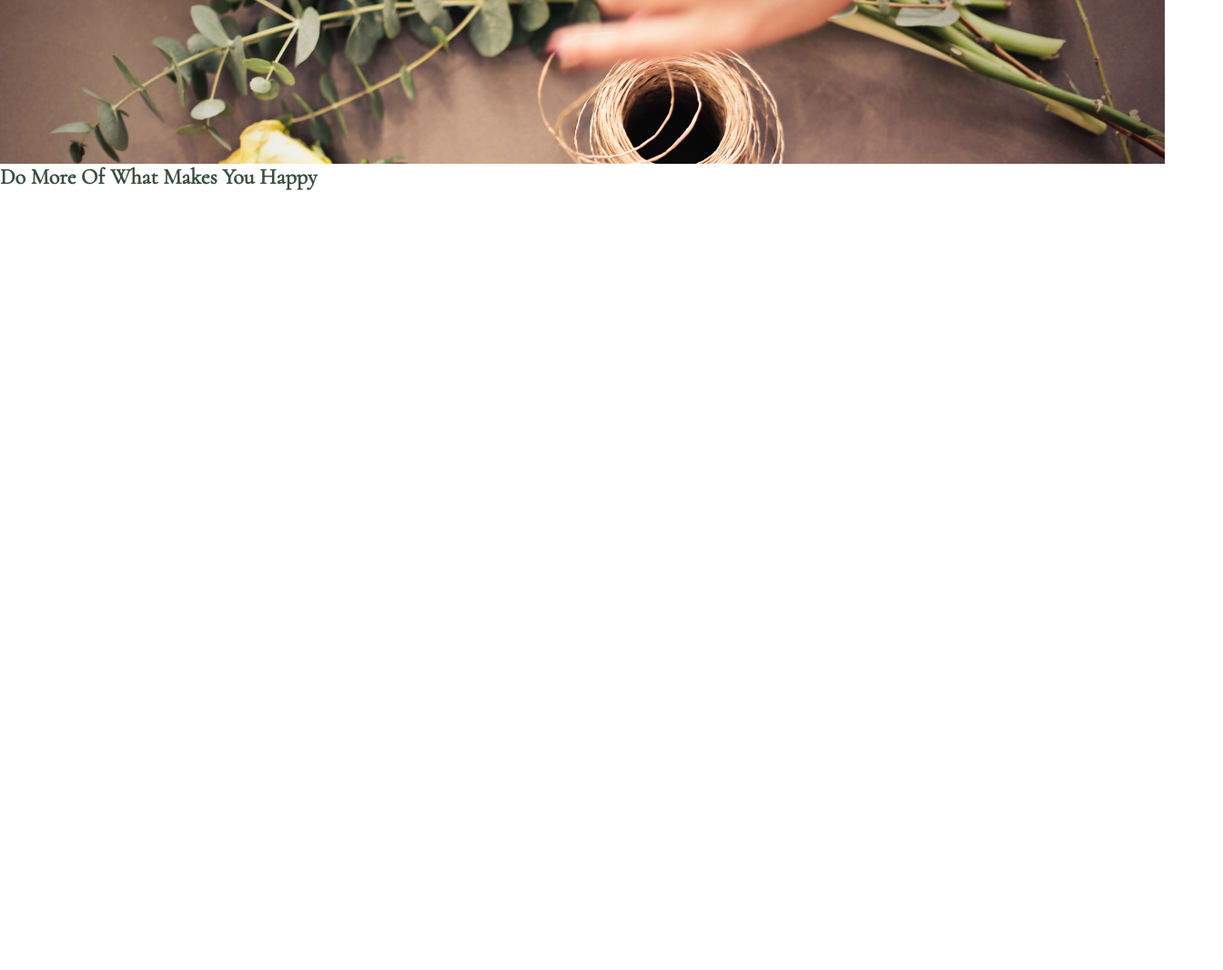
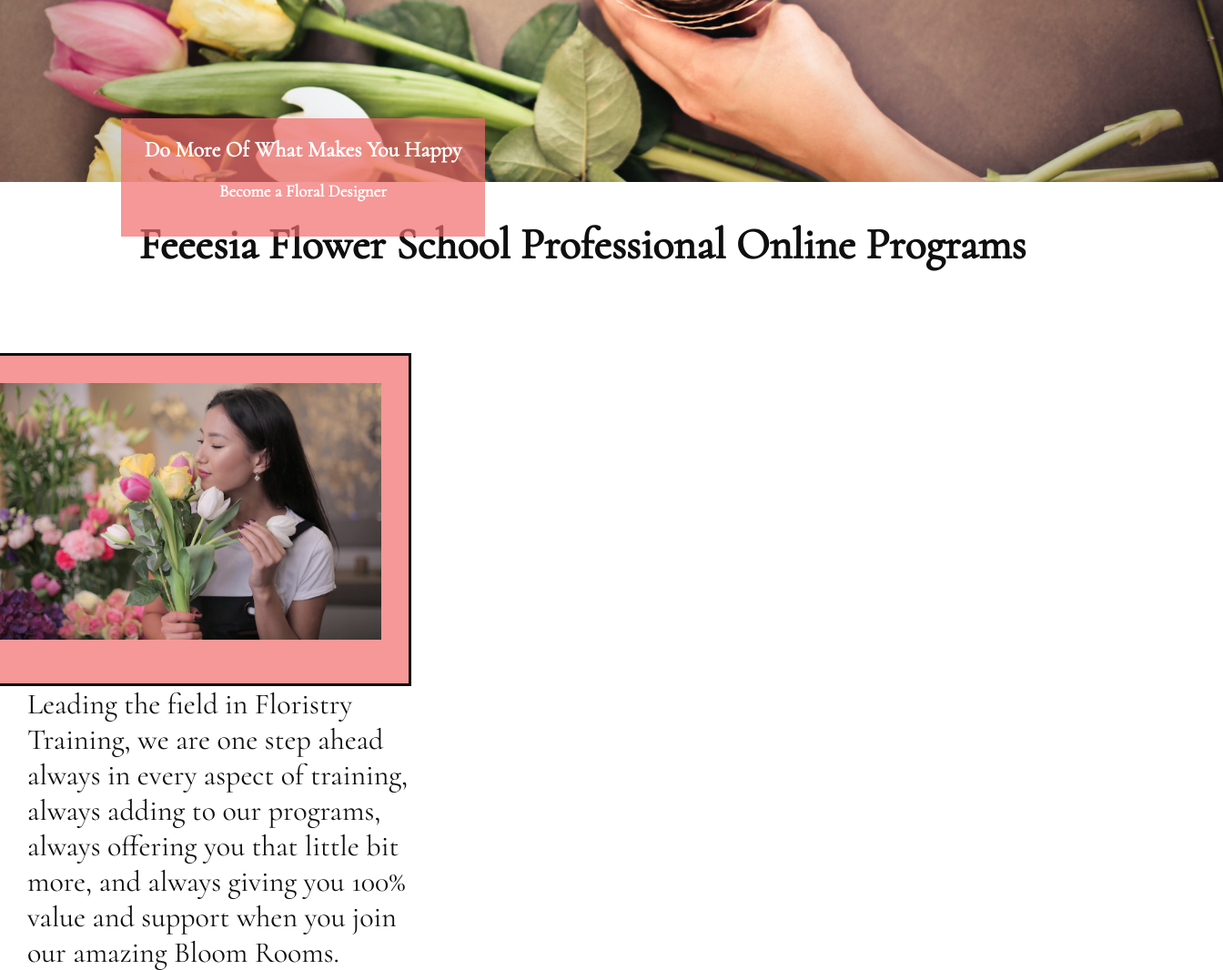
Before and after one commit to ankasendo/Freesia-Floral-Design-School-, a plain HTML site: page index.html in a window 1280 px wide. Shown: the part 340-1406 px from the top of the page at 91% size, 1344 px wide, since content can reach past the window. Before the commit the page ends 800 px from the top, so only its background shows below. Drawn offline with Linux system fonts and the light colour scheme.

Commit message:
Add three sections in body field

```diff
--- a/assets/css/style.css
+++ b/assets/css/style.css
@@ -20,7 +20,7 @@ body {
     float: left;
     font-size: 260%;
     margin-left: 20px;
-    line-height: 120px;
+    line-height: 110px;
     color: #0F0F0FFF;
 }
 
@@ -29,7 +29,7 @@ body {
 }
 
 #menu {
-    font-size: 100%;
+    font-size: 110%;
     letter-spacing: 2px;
 }
 
@@ -61,11 +61,19 @@ body {
     height: 400px;
     width: 100%;
     background-size: cover;
+    line-height: 320px;
     overflow: hidden;
-    line-height: 320px;
+    background-position-x: center;
+    background-position-y: center;
+    background-repeat: no-repeat;
+
+    /* animation zoom effect*/
+    animation-name: zoom-in;
+    animation-duration: 3s;
+    animation-fill-mode: forwards;
 }
 
-@keyframes cover-text {
+@keyframes zoom-in {
     from {
         transform: scale(1);
     }
@@ -73,16 +81,66 @@ body {
     to {
         transform: scale(1.1);
     }
+
 }
 
 #cover-text {
-    color: #394f41;
-    font-weight: bold;
+    color: #FFFF;
     text-align: center;
     position: absolute;
+    height: 20px;
+    margin-left: 10%;
+    background-color: rgba(241, 109, 107, .7);
+    ;
 
-    /*animation zoom*/
-    animation-name: animation-zoom;
-    animation-duration: 3s;
-    animation-fill-mode: forwards;
+    width: 400px;
+    height: 100px;
+    bottom: 200px;
+    left: 5px;
+
+    padding-top: 20px;
+    padding-bottom: 10px;
 }
+
+/* ethos*/
+
+#ethos {
+    height: 600px;
+}
+
+#welcome {
+    text-align: center;
+    margin: 60px 0 60px 0;
+    font-size: 3rem;
+}
+
+#left-about {
+    padding-top: 30px;
+    width: 33%;
+    float: left;
+    font-size: 2rem;
+    text-align: left;
+    margin-left: 30px;
+
+.ethoscontainer {
+    display: flex;
+        flex-direction: row;
+        margin: auto;
+        width: 90%;
+}
+
+.ethos1 {
+    width: 100%;
+    height: 300px;
+    padding: 30px;
+    border-style: solid;
+    margin: 0 auto;
+    background-color:  rgba(241, 109, 107, .7);
+    float: inline-end;
+}
+
+.ethos1 img {
+    width: 100%;
+    height: auto;
+    margin-right: 30px;
+}
--- a/index.html
+++ b/index.html
@@ -31,11 +31,26 @@
     </nav>
     <section id="image-outer">
         <div id="main-image"></div>
-        <div>
-            <h2 id="cover-text">Do More Of What Makes You Happy</h2>
+        <div id="cover-text">
+            <h2>Do More Of What Makes You Happy</h2>
+            <br>
+            <h3>Become a Floral Designer</h3>
         </div>
     </section>
-    <section></section>
+
+    <!--ethos-->
+
+    <section id="ethos">
+        <h2 id="welcome">Feeesia Flower School Professional Online Programs</h2>
+        <div id="left-about">
+        <div class="ethos1">
+            <img src="assets/images/pexels-photo-3933300.jpeg" alt="Women creating bouquet">
+        </div>
+        <p>Leading the field in Floristry Training, we are one step ahead always in every aspect of training,
+            always adding to our programs, always offering you that little bit more, and always giving you 100% value
+            and support when you join our amazing Bloom Rooms.</p>
+        </div>
+    </section>
     <section></section>
 </body>
 
```
Also changed, not shown: assets/images/pexels-photo-3933300.jpeg (added).
